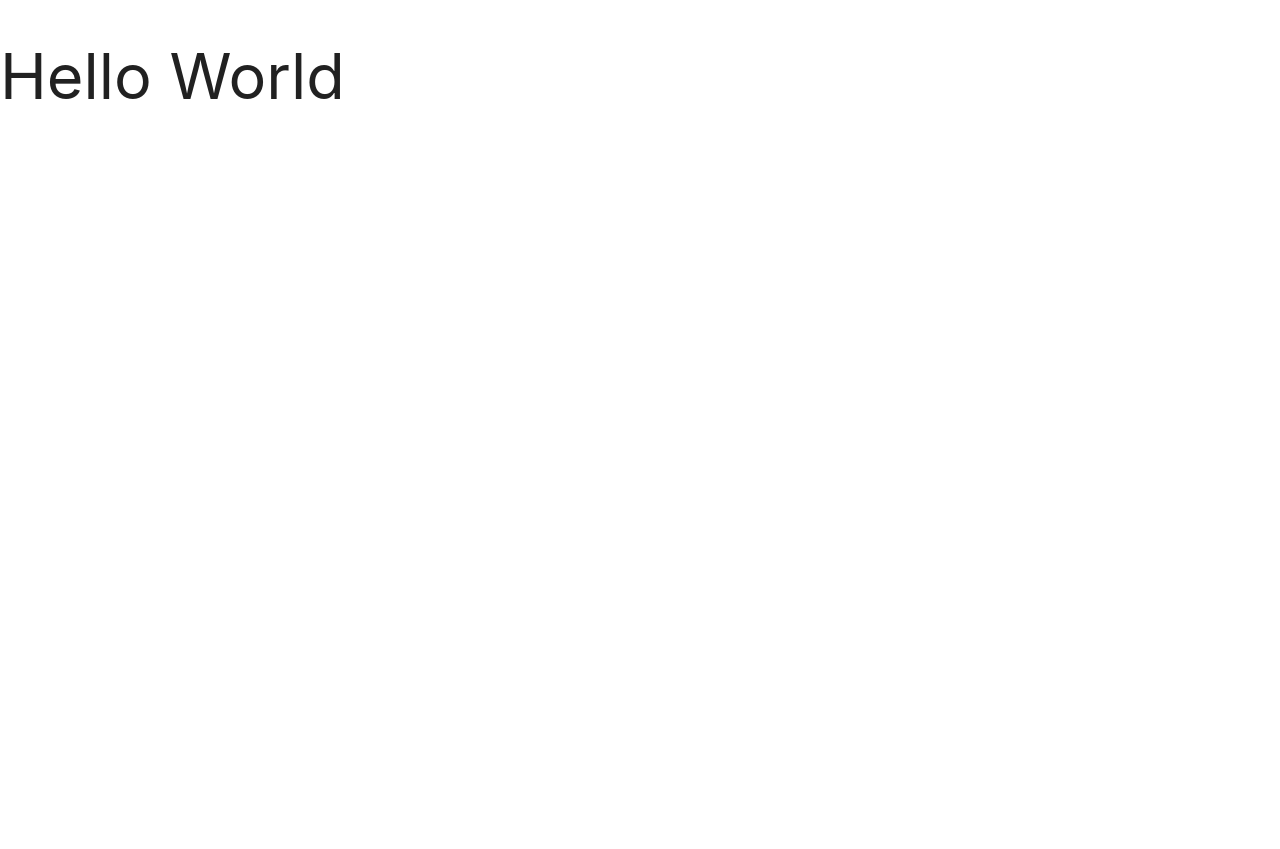
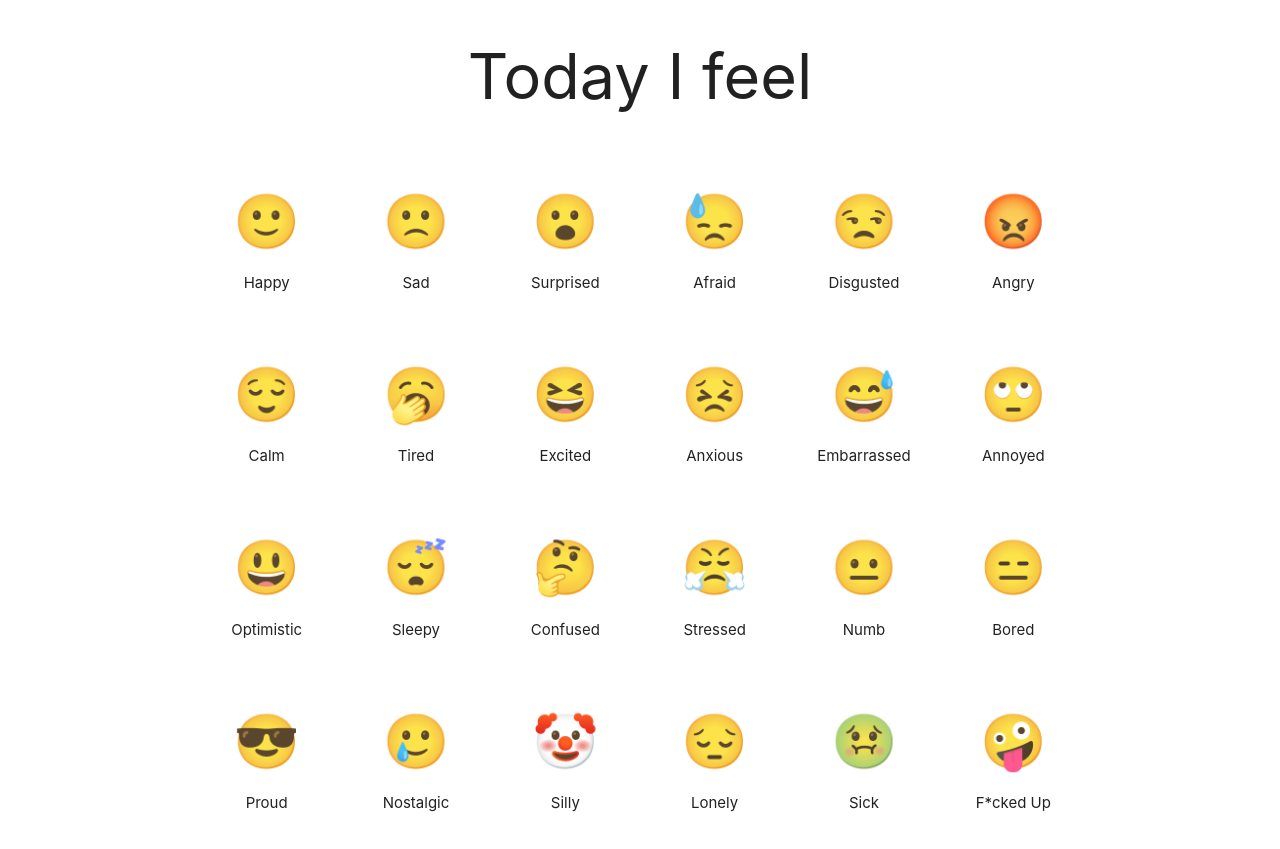
Before and after one commit to leon-luna-ray/probable-octo-telegram, a website: page views/index.html in a window 1280 px wide. Before the commit the page ends 800 px from the top, so only its background shows below. Drawn offline with nearby package versions, Linux system fonts and the light colour scheme.

Commit message:
setup markup for index

```diff
--- a/views/index.html
+++ b/views/index.html
@@ -9,7 +9,143 @@
     <title>Probable Octo Telegram</title>
 </head>
 <body>
-    <h1 class="title">Hello World</h1>
+    <div class="container">
+
+        <div class="row">
+            <h1 class="title center-align">Today I feel</h1>
+        </div>
+
+        <div class="mood-btns">
+            <div class="row"> <!--row 1-->
+                <div id="happy" class="col s2 center-align mood-btn">
+                    <h2 class="mood-emoji">🙂</h2>
+                    <p class="mood-title">Happy</p>
+                </div>
+
+                <div id="sad" class="col s2 center-align mood-btn">
+                    <h2 class="mood-emoji">🙁</h2>
+                    <p class="mood-title">Sad</p>
+                </div>
+
+                <div id="surprised" class="col s2 center-align mood-btn">
+                    <h2 class="mood-emoji">😮</h2>
+                    <p class="mood-title">Surprised</p>
+                </div>
+
+                <div id="afraid" class="col s2 center-align mood-btn">
+                    <h2 class="mood-emoji">😓</h2>
+                    <p class="mood-title">Afraid</p>
+                </div>
+
+                <div id="disgusted" class="col s2 center-align mood-btn">
+                    <h2 class="mood-emoji">😒</h2>
+                    <p class="mood-title">Disgusted</p>
+                </div>
+
+                <div id="angry" class="col s2 center-align mood-btn">
+                    <h2 class="mood-emoji">😡</h2>
+                    <p class="mood-title">Angry</p>
+                </div>
+            </div> <!--row 1-->
+
+            <div class="row"> <!--row 2-->
+                <div id="calm" class="col s2 center-align mood-btn">
+                    <h2 class="mood-emoji">😌</h2>
+                    <p class="mood-title">Calm</p>
+                </div>
+
+                <div id="tired" class="col s2 center-align mood-btn">
+                    <h2 class="mood-emoji">🥱</h2>
+                    <p class="mood-title">Tired</p>
+                </div>
+
+                <div id="excited" class="col s2 center-align mood-btn">
+                    <h2 class="mood-emoji">😆</h2>
+                    <p class="mood-title">Excited</p>
+                </div>
+
+                <div id="anxious" class="col s2 center-align mood-btn">
+                    <h2 class="mood-emoji">😣</h2>
+                    <p class="mood-title">Anxious</p>
+                </div>
+
+                <div id="embarrassed" class="col s2 center-align mood-btn">
+                    <h2 class="mood-emoji">😅</h2>
+                    <p class="mood-title">Embarrassed</p>
+                </div>
+
+                <div id="annoyed" class="col s2 center-align mood-btn">
+                    <h2 class="mood-emoji">🙄</h2>
+                    <p class="mood-title">Annoyed</p>
+                </div>
+            </div> <!--row 2-->
+
+            <div class="row"> <!--row 3-->
+                <div id="optimistic" class="col s2 center-align mood-btn">
+                    <h2 class="mood-emoji">😃</h2>
+                    <p class="mood-title">Optimistic</p>
+                </div>
+
+                <div id="sleepy" class="col s2 center-align mood-btn">
+                    <h2 class="mood-emoji">😴</h2>
+                    <p class="mood-title">Sleepy</p>
+                </div>
+
+                <div id="confused" class="col s2 center-align mood-btn">
+                    <h2 class="mood-emoji">🤔</h2>
+                    <p class="mood-title">Confused</p>
+                </div>
+
+                <div id="stressed" class="col s2 center-align mood-btn">
+                    <h2 class="mood-emoji">😤</h2>
+                    <p class="mood-title">Stressed</p>
+                </div>
+
+                <div id="numb" class="col s2 center-align mood-btn">
+                    <h2 class="mood-emoji">😐</h2>
+                    <p class="mood-title">Numb</p>
+                </div>
+
+                <div id="bored" class="col s2 center-align mood-btn">
+                    <h2 class="mood-emoji">😑</h2>
+                    <p class="mood-title">Bored</p>
+                </div>
+            </div> <!--row 3-->
+
+            <div class="row"> <!--row 4-->
+                <div id="proud" class="col s2 center-align mood-btn">
+                    <h2 class="mood-emoji">😎</h2>
+                    <p class="mood-title">Proud</p>
+                </div>
+
+                <div id="nostalgic" class="col s2 center-align mood-btn">
+                    <h2 class="mood-emoji">🥲</h2>
+                    <p class="mood-title">Nostalgic</p>
+                </div>
+
+                <div id="confused" class="col s2 center-align mood-btn">
+                    <h2 class="mood-emoji">🤡</h2>
+                    <p class="mood-title">Silly</p>
+                </div>
+
+                <div id="lonely" class="col s2 center-align mood-btn">
+                    <h2 class="mood-emoji">😔</h2>
+                    <p class="mood-title">Lonely</p>
+                </div>
+
+                <div id="sick" class="col s2 center-align mood-btn">
+                    <h2 class="mood-emoji">🤢</h2>
+                    <p class="mood-title">Sick</p>
+                </div>
+
+                <div id="f*cked-up" class="col s2 center-align mood-btn">
+                    <h2 class="mood-emoji">🤪</h2>
+                    <p class="mood-title">F*cked Up</p>
+                </div>
+            </div> <!--row 4-->
+        </div> <!-- mood-btns -->
+
+    </div> <!--container-->
 
     <!-- Compiled and minified JavaScript -->
     <script src="https://cdnjs.cloudflare.com/ajax/libs/materialize/1.0.0/js/materialize.min.js"></script>
```
